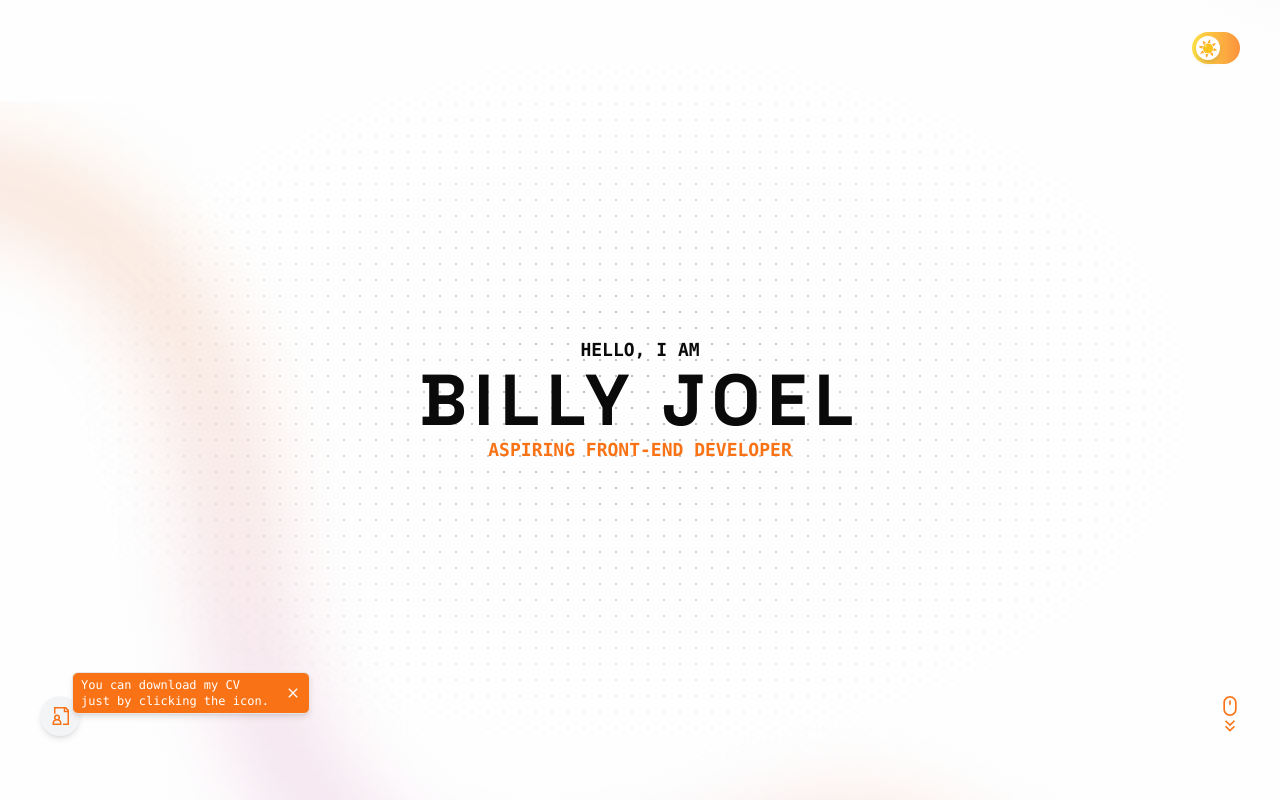
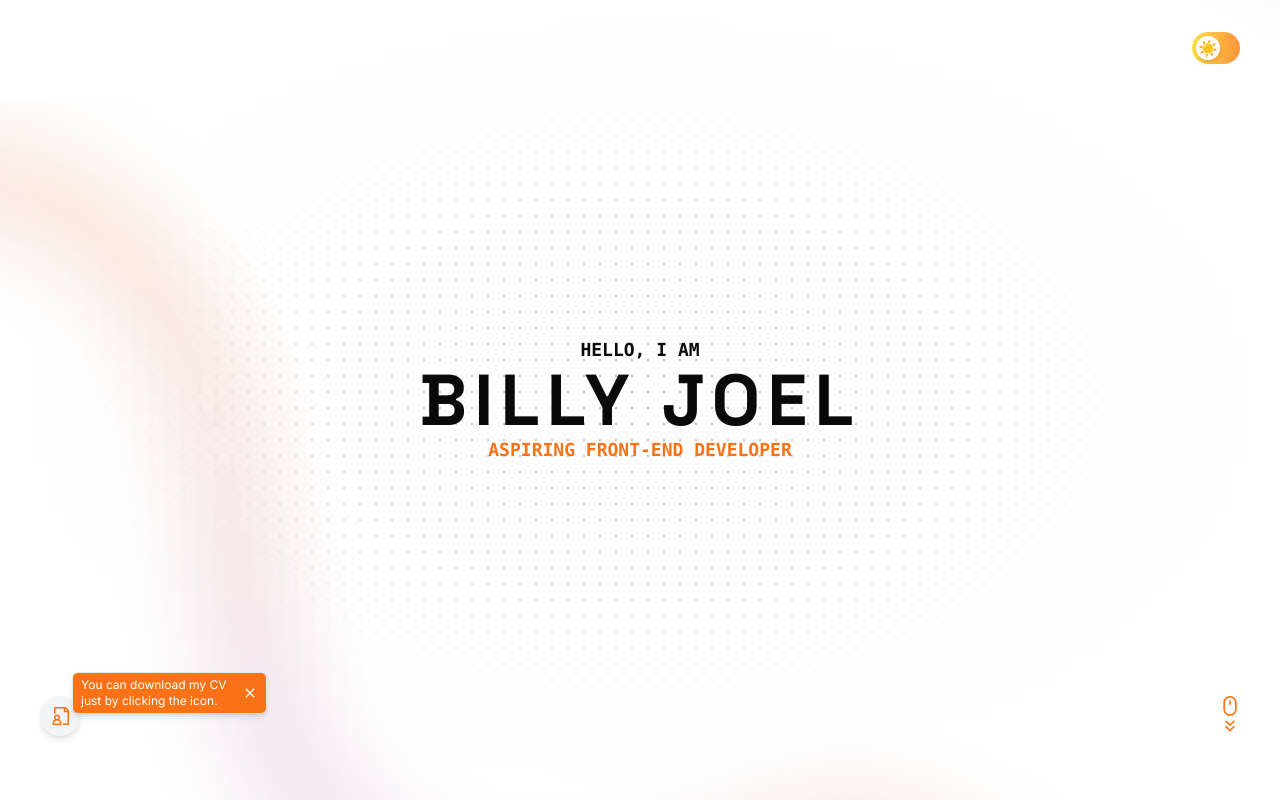
Before and after one commit to BillyJoelBallola/my_portfolio, a React (Vite) app: page / in a window 1280 px wide. Shown: the top 800 px of the page. Built offline with nearby package versions, Linux system fonts and the light colour scheme.

Commit message:
fix theme icon

```diff
--- a/src/App.jsx
+++ b/src/App.jsx
@@ -6,7 +6,7 @@ import DownloadCV from "./components/DownloadCV";
 
 const App = () => {
   return (
-    <div className="font-inter main-bg w-full relative font-mono overflow-x-hidden dark:bg-neutral-900">
+    <div className="font-inter main-bg w-full relative overflow-x-hidden dark:bg-neutral-900">
       <div className="text-neutral-950 dark:text-neutral-50 bg-neutral-50/20 dark:bg-neutral-900/70 backdrop-blur-5">
         <Scroll />
         <DownloadCV />
--- a/src/components/Theme.jsx
+++ b/src/components/Theme.jsx
@@ -36,7 +36,6 @@ const Theme = () => {
           after:absolute
           after:top-1
           after:left-1
-          after:pt-[0.9px]
           after:bg-white
           after:rounded-full
           after:size-6
```
